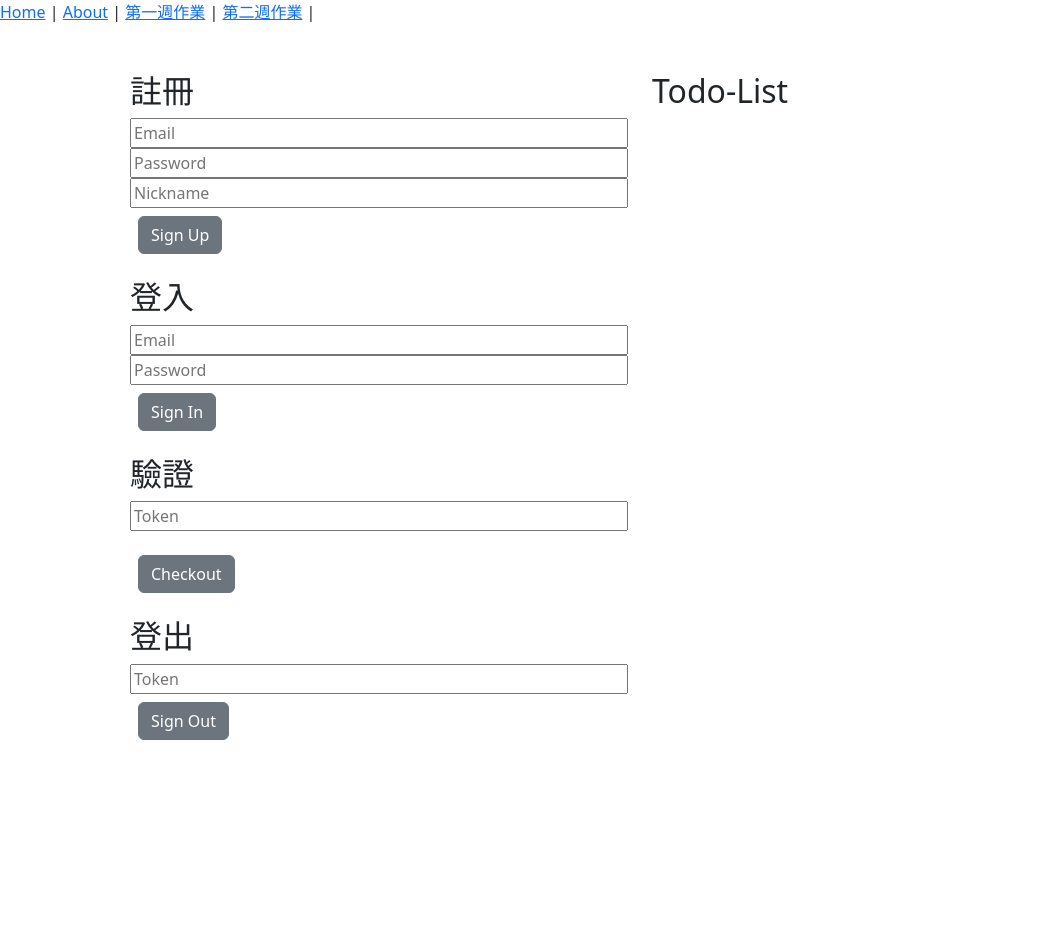
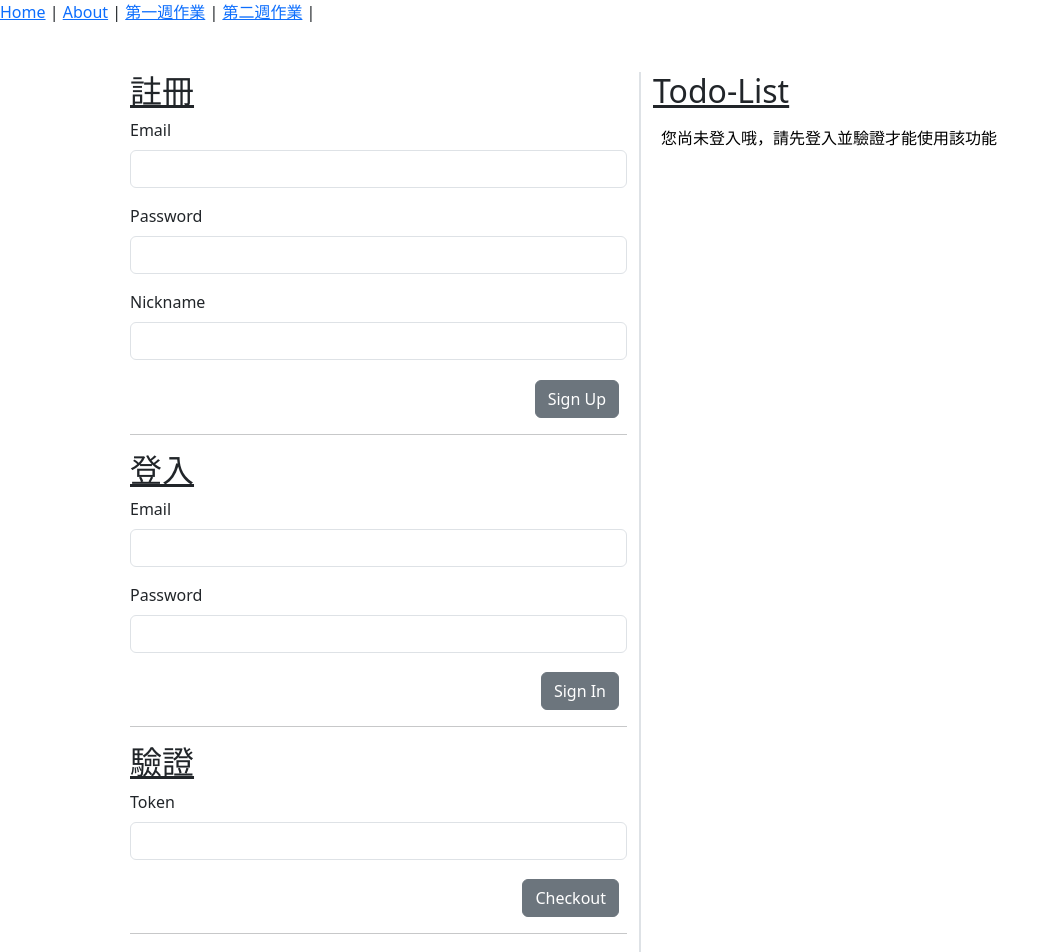
Before and after one commit to anthy7154/sso-vue2024, a Vue app: page /week2 in a window 1280 px wide. Shown: the top 952 px of the page, without its empty margins (0-1059 px from the left). Before the commit the page ends 812 px from the top, so only its background shows below. Built offline with nearby package versions, Linux system fonts and the light colour scheme.

Commit message:
style: using bootstrap for all todo list page

```diff
--- a/src/assets/all.scss
+++ b/src/assets/all.scss
@@ -1,5 +1,6 @@
-@import "./bootstrap/scss/bootstrap";
+@import './bootstrap/scss/bootstrap';
 
 .btn {
-    margin: 0.5em;
+  margin-right: 0.5em;
+  margin-top: 0.2em;
 }
--- a/src/views/Week2View.vue
+++ b/src/views/Week2View.vue
@@ -1,62 +1,128 @@
 <template>
-  <div class="container">
+  <div class="container-sm">
     <div class="row p-5">
-      <div class="col-6">
-        <div>
-          <h2>註冊</h2>
-          <input class="input-group" type="email" placeholder="Email" v-model="signupField.email">
-          <input class="input-group" type="password" placeholder="Password" v-model="signupField.password">
-          <input class="input-group" type="text" placeholder="Nickname" v-model="signupField.nickname">
-          <!-- {{ signupField }} -->
-          <button type="button" class="btn btn-secondary" @click="signup">Sign Up</button>
-          <p class="fw">{{ signupRes }}</p>
-        </div>
+      <div class="col-6 border-end">
+        <form>
+          <h2 class="text-decoration-underline">註冊</h2>
+          <div class="mb-3">
+            <label for="signupInputEmail" class="form-label">Email</label>
+            <input type="email" class="form-control" id="signupInputEmail" v-model="signupField.email">
+          </div>
 
-        <div>
-          <h2>登入</h2>
-          <input class="input-group" type="email" placeholder="Email" v-model="signInField.email">
-          <input class="input-group" type="password" placeholder="Password" v-model="signInField.password">
-          <!-- {{ signInField }} -->
-          <button type="button" class="btn btn-secondary" @click="signIn">Sign In</button>
-          <p>{{ signInRes }}</p>
-        </div>
+          <div class="mb-3">
+            <label for="signupInputPassword" class="form-label">Password</label>
+            <input type="password" class="form-control" id="signupInputPassword" v-model="signupField.password">
+          </div>
 
-        <div>
-          <h2>驗證</h2>
-          <input class="input-group" type="text" placeholder="Token" v-model="tokenCheckout">
-          <p class="fw" style="word-break: break-all;">{{ tokenCheckout }}</p>
-          <button type="button" class="btn btn-secondary" @click="checkout">Checkout</button>
-          <p class="fw">{{ checkoutRes }}</p>
-        </div>
+          <div class="mb-3">
+            <label for="signupInputNickname" class="form-label">Nickname</label>
+            <input type="text" class="form-control" id="signupInputNickname" v-model="signupField.nickname">
+          </div>
 
+          <p class="text-black-50 text-break border border-primary p-2" v-if="signupRes">{{ signupRes }}</p>
+          <div class="mb-3 text-end">
+            <button type="button" class="btn btn-secondary" @click="signup">Sign Up</button>
+          </div>
+        </form>
 
-        <div>
-          <h2>登出</h2>
-          <input class="input-group" type="text" placeholder="Token" v-model="tokenSignOut">
-          <button type="button" class="btn btn-secondary" @click="signOut">Sign Out</button>
-          <p>{{ signOutRes }}</p>
-        </div>
+        <hr>
+
+        <form>
+          <h2 class="text-decoration-underline">登入</h2>
+          <div class="mb-3">
+            <label for="signInInputEmail" class="form-label">Email</label>
+            <input type="email" class="form-control" id="signInInputEmail" v-model="signInField.email">
+          </div>
+
+          <div class="mb-3">
+            <label for="signInInputPassword" class="form-label">Password</label>
+            <input type="password" class="form-control" id="signInInputPassword" v-model="signInField.password">
+          </div>
+
+          <p class="text-black-50 text-break border border-primary p-2" v-if="signInRes">{{ signInRes }}</p>
+          <div class="mb-3 text-end">
+            <button type="button" class="btn btn-secondary" @click="signIn">Sign In</button>
+          </div>
+        </form>
+
+        <hr>
+
+        <form>
+          <h2 class="text-decoration-underline">驗證</h2>
+          <div class="mb-3">
+            <label for="checkoutInputToken" class="form-label">Token</label>
+            <input type="text" class="form-control" id="checkoutInputToken" v-model="tokenCheckout">
+          </div>
+
+          <p class="text-black-50 text-break border border-primary p-2" v-if="checkoutRes">{{ checkoutRes }}</p>
+          <div class="mb-3 text-end">
+            <button type="button" class="btn btn-secondary" @click="checkout">Checkout</button>
+          </div>
+        </form>
+
+        <hr>
+
+        <form>
+          <h2 class="text-decoration-underline">登出</h2>
+          <div class="mb-3">
+            <label for="signOutInputToken" class="form-label">Token</label>
+            <input type="text" class="form-control" id="signOutInputToken" v-model="tokenSignOut">
+          </div>
+
+          <p class="text-black-50 text-break border border-primary p-2" v-if="signOutRes">{{ signOutRes }}</p>
+
+          <div class="mb-3 text-end">
+            <button type="button" class="btn btn-secondary" @click="signOut">Sign Out</button>
+          </div>
+        </form>
       </div>
 
-      <div class="col-6">
-        <h2>Todo-List</h2>
-        <div v-if="token">
-          <input class="input-group" type="text" placeholder="New Todo" v-model="newTodo">
-          <button type="button" class="btn btn-secondary" @click="addTodo">Add todo</button>
-          <div>
-            <ul v-for="(todo) in todos" v-bind:key="todo.id">
-              <li>
-                任務內容：{{ todo.content }} | 狀態：{{ todo.status ? "完成" : "未完成" }} |
-                <input class="input-group" type="text" v-model="todoEdit[todo.id]" placeholder="edit content">
-                <button type="button" class="btn btn-secondary" @click="deleteTodo(todo.id)">Delete</button>
-                <button type="button" class="btn btn-secondary" @click="updateTodo(todo.id)">Update</button>
-                <button type="button" class="btn btn-secondary" @click="toggleTodoStatus(todo.id)">Toggle Status</button>
-              </li>
-              <!-- | <input class="input-group" type="text" v-model="tod"> -->
-            </ul>
+      <div class="col-6 border-start">
+        <h2 class="text-decoration-underline">Todo-List</h2>
+
+        <div style="height: max-content;">
+
+          <form v-if="token">
+            <div class="mb-3">
+              <label for="todoInputNewTodo" class="form-label">New Todo</label>
+              <input type="text" class="form-control" id="todoInputNewTodo" v-model="newTodo">
+            </div>
+
+            <div class="mb-3 text-end">
+              <button type="button" class="btn btn-secondary" @click="addTodo">Add todo</button>
+            </div>
+
+            <hr>
+
+            <div>
+              <ul class="list-group list-group-flush" v-for="(todo) in todos" v-bind:key="todo.id">
+                <li class="list-group-item">
+                  <span class="fs-5">內容：{{ todo.content }} @{{ todo.createTime }}
+                    <span :style="!todo.status ? { 'color': 'red' } : { 'color': 'green' }">【{{ todo.status ? "完成" :
+                      "未完成" }}】 </span>
+                  </span>
+                  <input type="text" class="form-control" id="todoInputEditTodo" placeholder="Edit Todo"
+                    v-model="todoEdit[todo.id]">
+                  <div class="mb-3 text-end">
+                    <button type="button" class="btn btn-outline-primary btn-sm"
+                      @click="deleteTodo(todo.id)">Delete</button>
+                    <button type="button" class="btn btn-outline-primary btn-sm"
+                      @click="updateTodo(todo.id)">Update</button>
+                    <button type="button" class="btn btn-outline-primary btn-sm"
+                      @click="toggleTodoStatus(todo.id)">Toggle
+                      Status</button>
+                  </div>
+                </li>
+              </ul>
+            </div>
+          </form>
+
+          <div v-else>
+            <p class="text-black p-2">您尚未登入哦，請先登入並驗證才能使用該功能</p>
           </div>
 
         </div>
+
       </div>
     </div>
   </div>
@@ -137,7 +203,7 @@ const checkout = async () => {
         authorization: tokenCheckout.value
       }
     });
-    console.log(res);
+    // console.log(res);
 
     // user.value = res.data
     checkoutRes.value = `驗證成功, UID: ${res.data.uid}, Nickname: ${res.data.nickname}`
@@ -173,12 +239,14 @@ const signOut = async () => {
           authorization: tokenSignOut.value
         }
       });
-    console.log(res);
+    // console.log(res);
     signOutRes.value = res.data.message;
 
     tokenCheckout.value = ""
     tokenSignOut.value = ""
     token.value = ""
+
+    document.cookie = `hexschoolTodo=; expires=Thu, 01 Jan 1970 00:00:00 UTC;`;
 
   } catch (error) {
     console.log(error)
@@ -201,6 +269,13 @@ const getTodos = async () => {
     })
     // console.log(res.data)
     todos.value = res.data.data
+
+    todos.value.forEach((todo, index) => {
+      todos.value[index] = {
+        ...todo,
+        "createTime": new Date(todo.createTime * 1000).toLocaleString()
+      }
+    })
     // console.log("todos:", todos.value)
 
   } catch (error) {
@@ -298,7 +373,7 @@ onMounted(() => {
     tokenCheckout.value = token.value
     checkout()
 
-    getTodos()
+    getTodos
   }
 });
 
```
